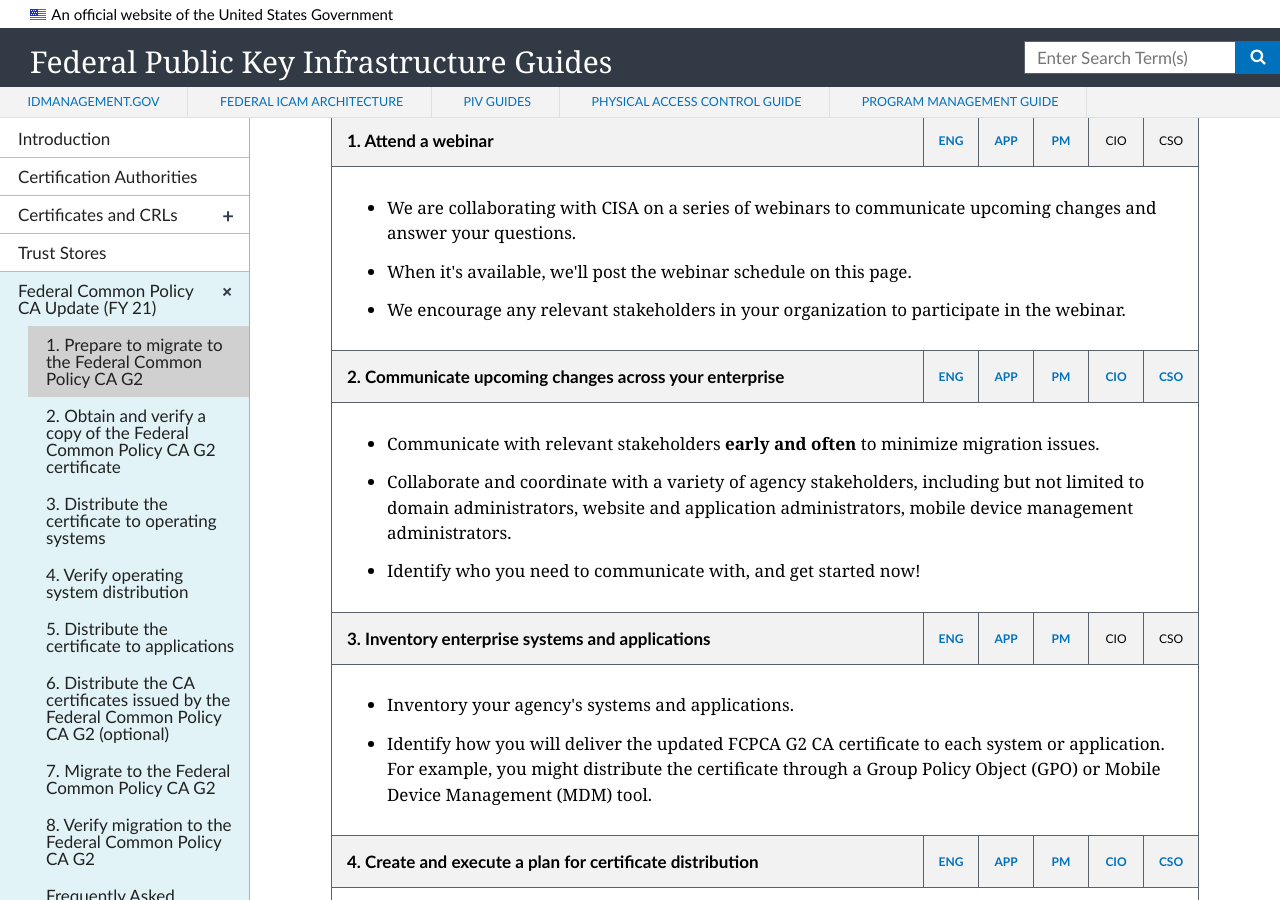
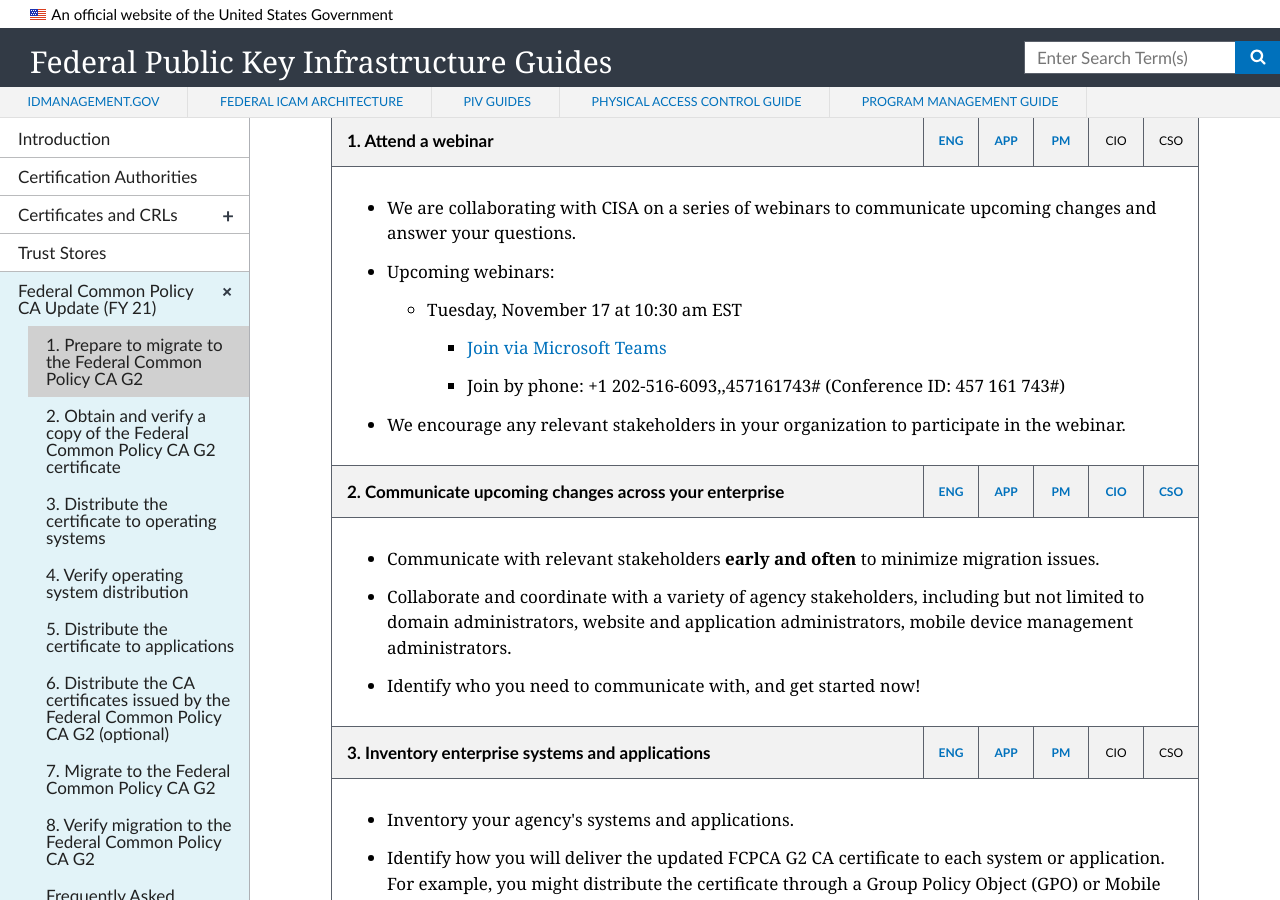
Before and after one commit to GSA/fpki-guides, a Jekyll site: the page built from _common/01_prepare_to_migrate.md, in a window 1280 px wide and 900 px high, scrolled down 582 px. Built offline with Jekyll 4.4.1, drawn with Linux system fonts in a browser that asks for light colours; nearby versions of some CDN libraries.

Commit message:
Update 01_prepare_to_migrate.md

```diff
--- a/_common/01_prepare_to_migrate.md
+++ b/_common/01_prepare_to_migrate.md
@@ -46,7 +46,14 @@
   <td colspan="7" class="desc">
   <ul>
 	<li>We are collaborating with CISA on a series of webinars to communicate upcoming changes and answer your questions. </li>
-	<li>When it's available, we'll post the webinar schedule on this page.</li>
+	<li>Upcoming webinars:</li>
+	<ul id="webinar series">
+		<li>Tuesday, November 17 at 10:30 am EST</li>
+		<ul id="webinar details">
+		<li><a href="https://teams.microsoft.com/l/meetup-join/19%3ameeting_OTJmODBkNjctMzlhYi00MmQ2LWI0MDgtMDY0Mjc3MzQyNTZk%40thread.v2/0?context=%7b%22Tid%22%3a%223ccde76c-946d-4a12-bb7a-fc9d0842354a%22%2c%22Oid%22%3a%2278bdbe8f-9465-4376-81c9-79ddeca6848b%22%7d" target="_blank">Join via Microsoft Teams</a> </li>
+		<li>Join by phone: +1 202-516-6093,,457161743# (Conference ID: 457 161 743#)</li>
+		</ul>
+    </ul>
 	<li>We encourage any relevant stakeholders in your organization to participate in the webinar.</li>
   </ul>
   </td>
```
